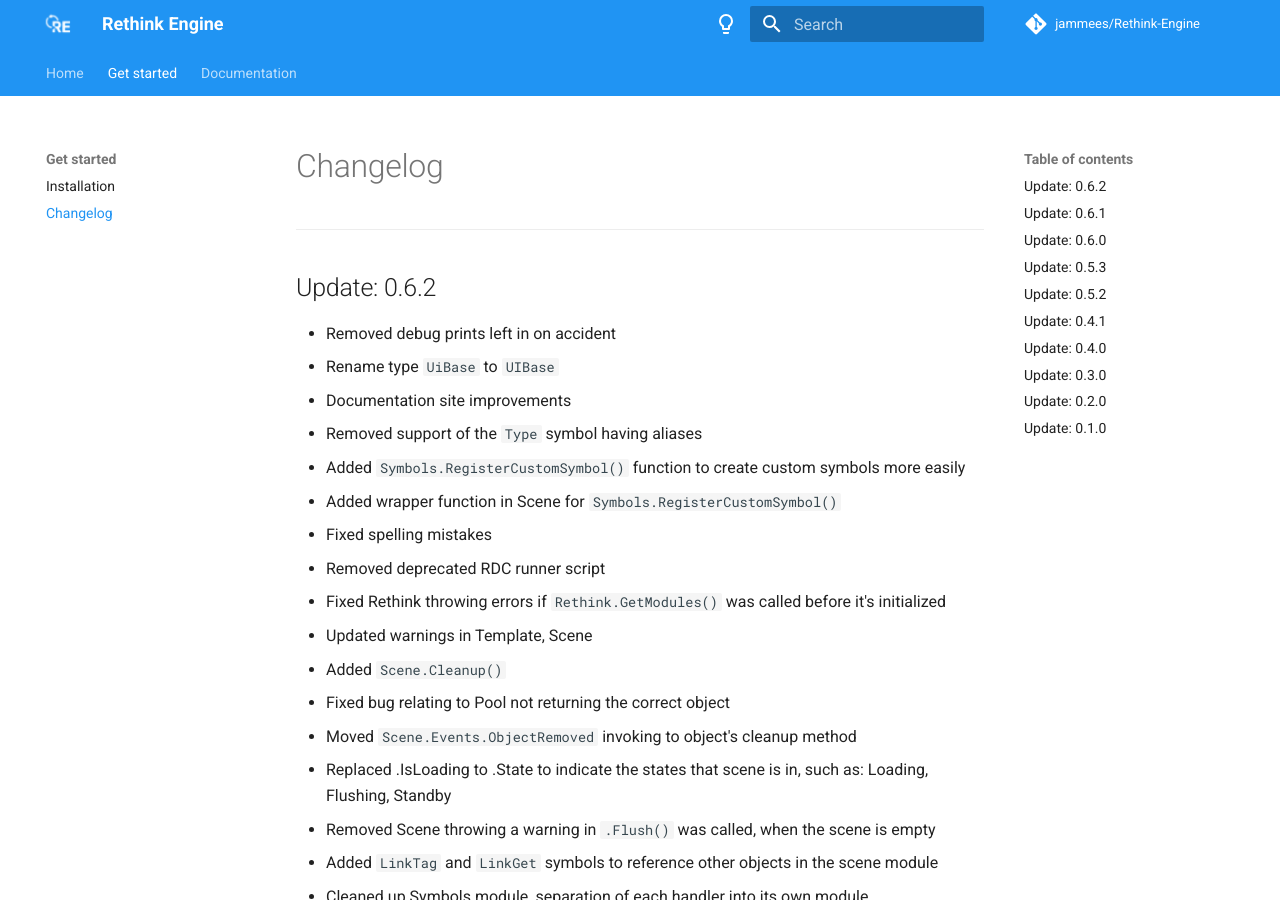
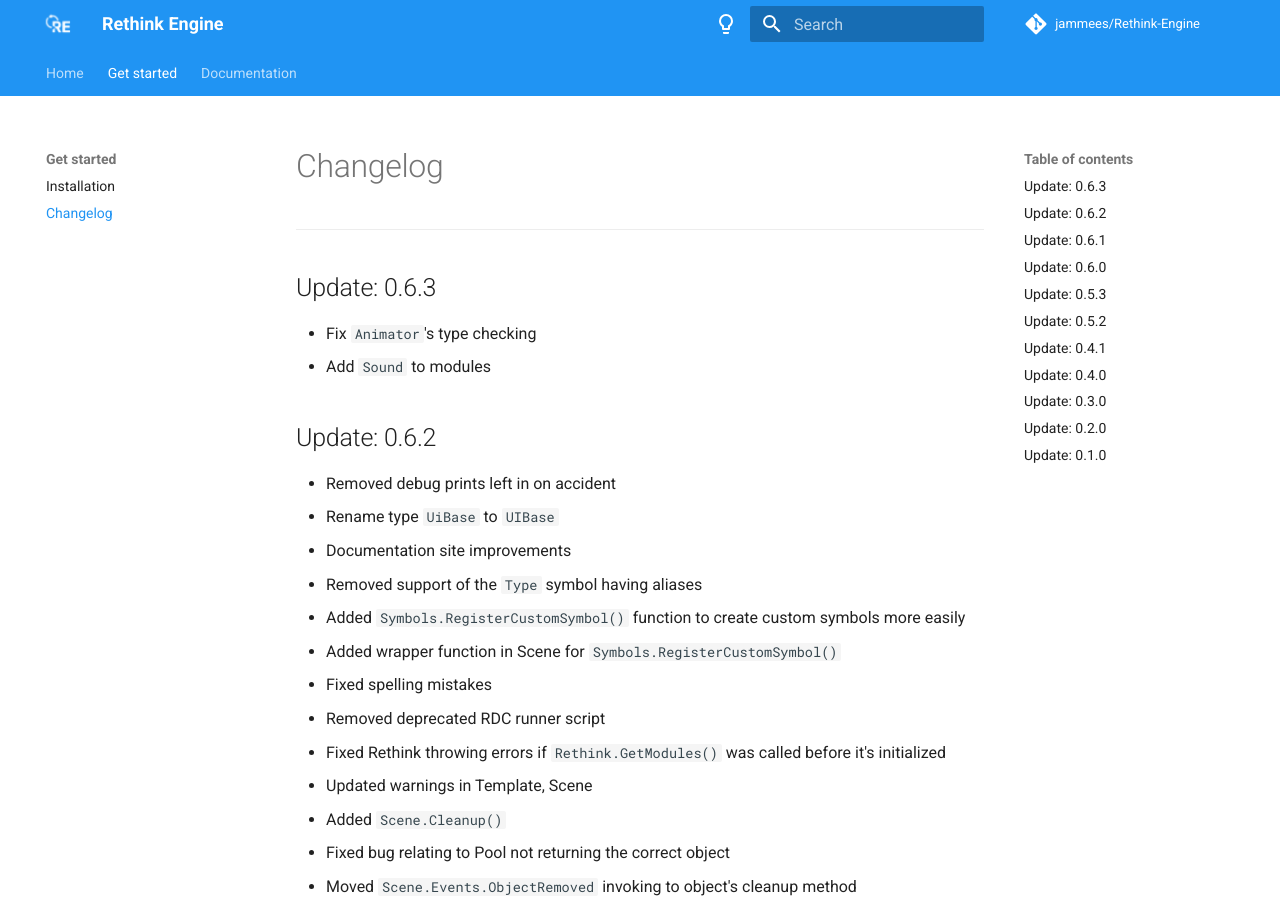
Before and after one commit to jammees/Rethink-Engine, an MkDocs documentation site: the page built from docs/getstarted/changelog.md, in a window 1280 px wide and 900 px high. Built offline with MkDocs 1.6.1 and Material for MkDocs 9.7.7, drawn with Linux system fonts in a browser that asks for light colours; comment, search, counter and statistics services are not loaded.

Commit message:
Update changelog

```diff
--- a/docs/getstarted/changelog.md
+++ b/docs/getstarted/changelog.md
@@ -1,4 +1,9 @@
 <hr>
+
+## Update: 0.6.3
+
+- Fix `Animator`'s type checking
+- Add `Sound` to modules
 
 ## Update: 0.6.2
 - Removed debug prints left in on accident
```
